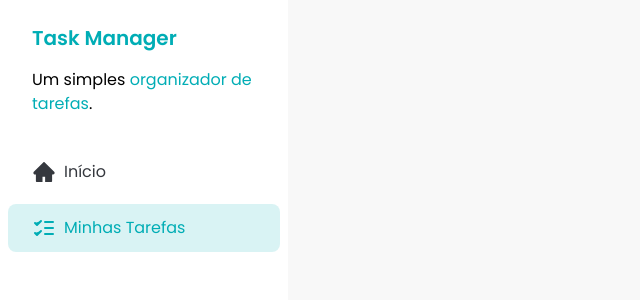
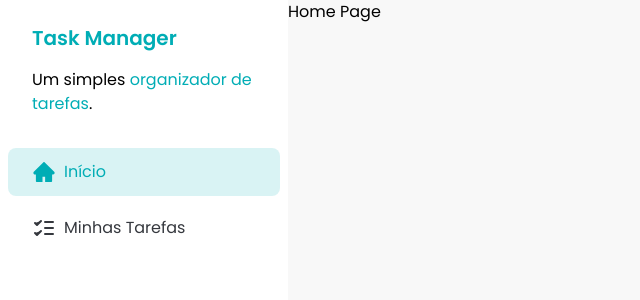
Before and after one commit to DevRogerFer/to-do-app, a React (Vite) app: page / in a window 1280 px wide. Shown: the top 300 px of the page, without its empty margins (0-640 px from the left). Built offline with nearby package versions, Linux system fonts and the light colour scheme.

Commit message:
feat: ensure SidebarButton changes according to active route

```diff
--- a/src/components/Sidebar.jsx
+++ b/src/components/Sidebar.jsx
@@ -15,11 +15,11 @@
       </div>
 
       <div className="flex flex-col gap-2 p-2">
-        <SidebarButton href="/" color="unselected">
+        <SidebarButton to="/">
           <HomeIcon />
           Início
         </SidebarButton>
-        <SidebarButton href="/tasks" color="selected">
+        <SidebarButton to="/tasks">
           <TasksIcon />
           Minhas Tarefas
         </SidebarButton>
--- a/src/components/SidebarButton.jsx
+++ b/src/components/SidebarButton.jsx
@@ -1,7 +1,8 @@
 import PropTypes from "prop-types"
+import { NavLink } from "react-router-dom"
 import { tv } from "tailwind-variants"
 
-const SidebarButton = ({ children, color, href }) => {
+const SidebarButton = ({ children, to }) => {
   const sidebar = tv({
     base: "flex items-center gap-2 rounded-lg px-6 py-3",
     variants: {
@@ -13,9 +14,14 @@
   })
 
   return (
-    <a href={href} className={sidebar({ color })}>
+    <NavLink
+      to={to}
+      className={({ isActive }) =>
+        sidebar({ color: isActive ? "selected" : "unselected" })
+      }
+    >
       {children}
-    </a>
+    </NavLink>
   )
 }
 
--- a/src/pages/Home.jsx
+++ b/src/pages/Home.jsx
@@ -4,6 +4,7 @@
   return (
     <div className="flex">
       <Sidebar />
+      <h1>Home Page</h1>
     </div>
   )
 }
```
